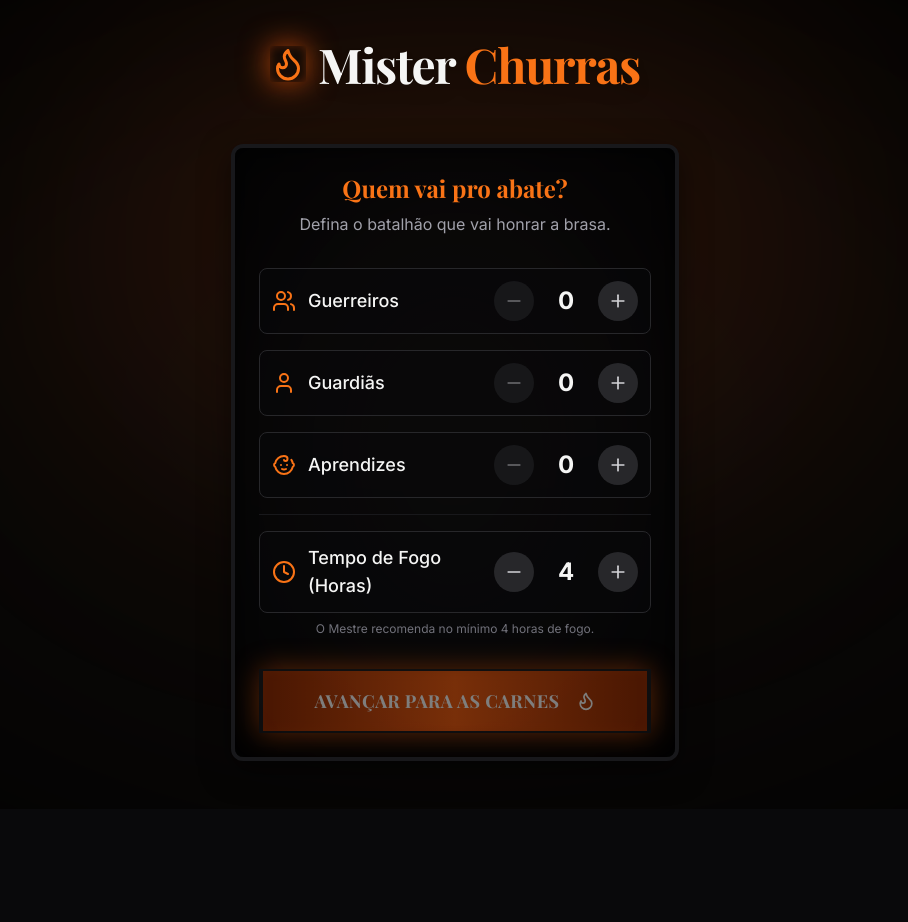
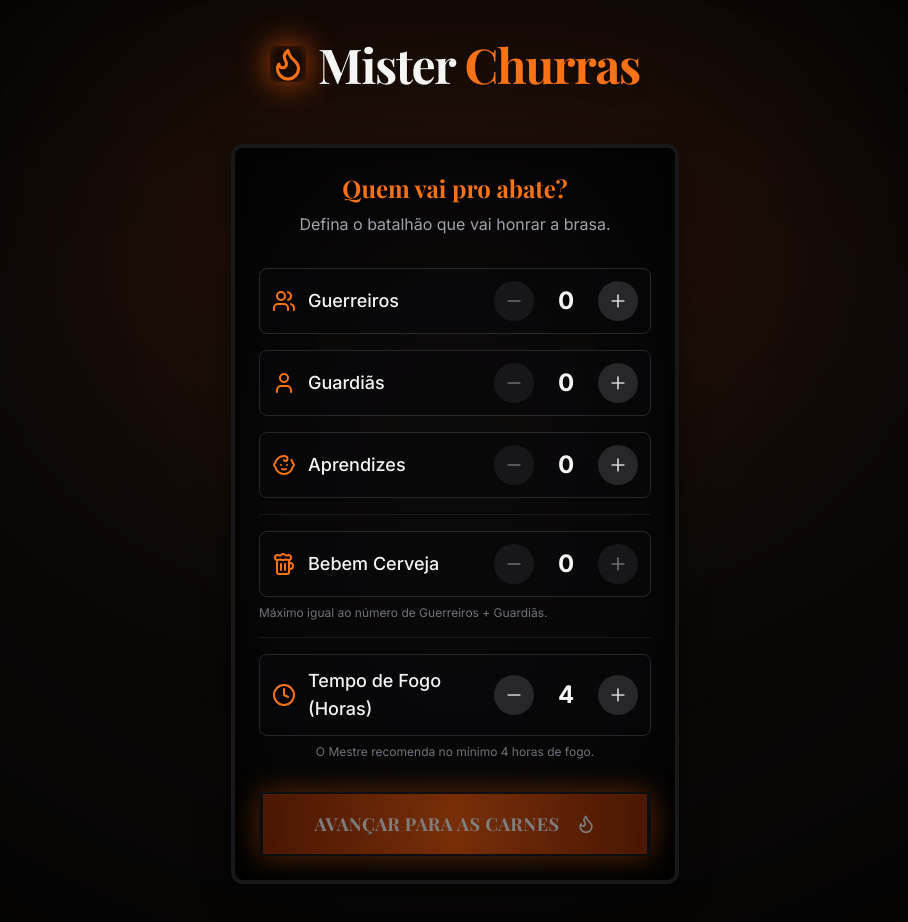
Before and after one commit to Andre649/mister-churras-core, a React (Vite) app: page / in a window 1280 px wide. Shown: the top 922 px of the page, without its empty margins (185-1093 px from the left). Before the commit the page ends 809 px from the top, so only its background shows below. Built offline with nearby package versions, Linux system fonts and the light colour scheme; a web font is replaced by a local one.

Commit message:
feat(logic): add dedicated drinkers counter for beer calculation

```diff
--- a/src/App.tsx
+++ b/src/App.tsx
@@ -11,7 +11,7 @@ function App() {
   const [currentStep, setCurrentStep] = useState<Step>('setup');
 
   // State for Setup
-  const [guests, setGuests] = useState<Guests>({ men: 0, women: 0, kids: 0 });
+  const [guests, setGuests] = useState<Guests>({ men: 0, women: 0, kids: 0, drinkers: 0 });
   const [durationHours, setDurationHours] = useState<number>(4);
 
   // State for Meats
@@ -34,7 +34,7 @@ function App() {
   };
 
   const handleReset = () => {
-    setGuests({ men: 0, women: 0, kids: 0 });
+    setGuests({ men: 0, women: 0, kids: 0, drinkers: 0 });
     setDurationHours(4);
     setMeats({ bovino: false, suino: false, frango: false, linguica: false, paoDeAlho: false, queijoCoalho: false });
     setResult(null);
--- a/src/components/steps/SetupStep.tsx
+++ b/src/components/steps/SetupStep.tsx
@@ -2,7 +2,7 @@ import React from 'react';
 import { Counter } from '../ui/Counter';
 import { Button } from '../ui/Button';
 import { Card } from '../ui/Card';
-import { Users, User, Baby, Clock, Flame } from 'lucide-react';
+import { Users, User, Baby, Clock, Flame, Beer } from 'lucide-react';
 import type { Guests } from '../../utils/calculator';
 
 interface SetupStepProps {
@@ -18,8 +18,16 @@ export function SetupStep({ guests, setGuests, durationHours, setDurationHours,
     setGuests(prev => ({ ...prev, [key]: value }));
   };
 
-  const totalGuests = guests.men + guests.women + guests.kids;
+  const totalAdults = guests.men + guests.women;
+  const totalGuests = totalAdults + guests.kids;
   const canProceed = totalGuests > 0 && durationHours > 0;
+
+  // Garantir que os bebedores não ultrapassem o total de adultos
+  React.useEffect(() => {
+    if (guests.drinkers > totalAdults) {
+      setGuests(prev => ({ ...prev, drinkers: totalAdults }));
+    }
+  }, [totalAdults, guests.drinkers, setGuests]);
 
   return (
     <Card className="w-full max-w-md mx-auto animate-in fade-in slide-in-from-bottom-4 duration-500">
@@ -50,6 +58,19 @@ export function SetupStep({ guests, setGuests, durationHours, setDurationHours,
 
         <div className="pt-4 mt-4 border-t border-zinc-900">
           <Counter
+            label="Bebem Cerveja"
+            value={guests.drinkers}
+            onChange={(v) => updateGuest('drinkers', v)}
+            max={totalAdults}
+            icon={<Beer size={24} />}
+          />
+          <p className="text-xs text-zinc-500 mt-2">
+            Máximo igual ao número de Guerreiros + Guardiãs.
+          </p>
+        </div>
+
+        <div className="pt-4 mt-4 border-t border-zinc-900">
+          <Counter
             label="Tempo de Fogo (Horas)"
             value={durationHours}
             onChange={setDurationHours}
--- a/src/utils/calculator.ts
+++ b/src/utils/calculator.ts
@@ -2,6 +2,7 @@ export interface Guests {
   men: number;
   women: number;
   kids: number;
+  drinkers: number;
 }
 
 export interface MenuSelection {
@@ -85,7 +86,7 @@ export function calculateChurras(
 
   // Drinks (4h base)
   const adults = guests.men + guests.women;
-  let baseBeer = adults * 8; // 8 units per adult
+  let baseBeer = guests.drinkers * 8; // 8 units per drinker
   let baseSoda = (adults + guests.kids) * 1; // 1L per person
 
   if (durationHours > 4) {
```
